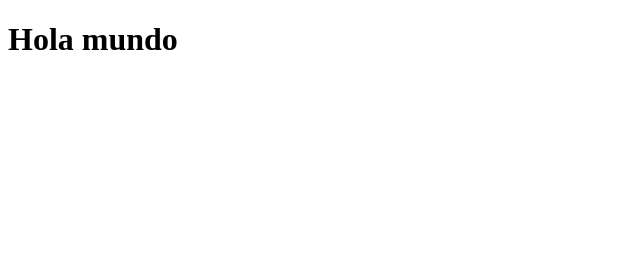
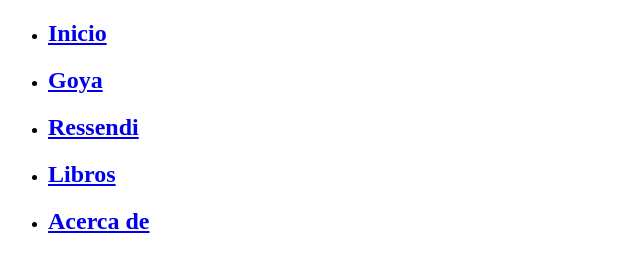
Before and after one commit to yisus2099/-Sitio-web-Pintores, a website: page public/index.html in a window 1280 px wide. Shown: the whole page, without its empty margins (0-640 px from the left). Drawn offline with Linux system fonts and the light colour scheme.

Commit message:
Empese a crear la barra de navegacion

```diff
--- a/public/index.html
+++ b/public/index.html
@@ -8,6 +8,22 @@
     <link rel="stylesheet" href="/public/scripts/scripts.js">
 </head>
 <body>
-    <h1>Hola mundo</h1>
+
+    <header>
+        <nav class="navegacion">
+            <ul class="menu">
+                <li><a href="index.html"><h1>Inicio</h1></a></li>
+                <li><a href="goya.html"><h1>Goya</h1></a></li>
+                <li><a href="ressendi.html"><h1>Ressendi</h1></a></li>
+                <li><a href="velazquez.html"><h1>Libros</h1></a></li>
+                <li><a href="vermeer.html"><h1>Acerca de</h1></a></li>
+            </ul>
+
+        </nav>
+        </header>
+
+
+
+
 </body>
 </html>
--- a/public/styles/styles.css
+++ b/public/styles/styles.css
@@ -0,0 +1,3 @@
+.navegacion{
+
+}
```
